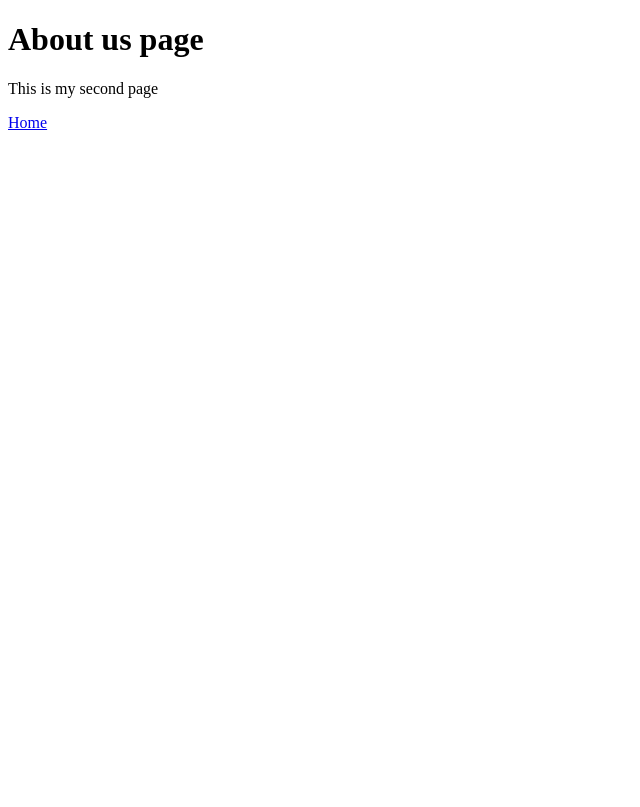
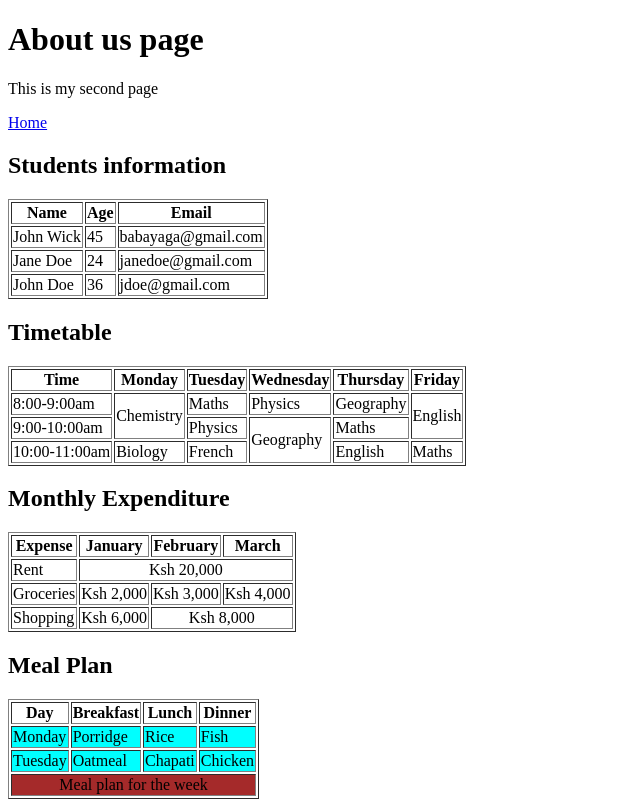
Before and after one commit to Kamwerudroid/test-class, a plain HTML site: page about.html in a window 1280 px wide. Shown: the whole page, without its empty margins (0-640 px from the left). Drawn offline with Linux system fonts and the light colour scheme.

Commit message:
List types and examples

```diff
--- a/about.html
+++ b/about.html
@@ -1,14 +1,140 @@
 <!DOCTYPE html>
 <html lang="en">
-<head>
-    <meta charset="UTF-8">
-    <meta name="viewport" content="width=device-width, initial-scale=1.0">
+  <head>
+    <meta charset="UTF-8" />
+    <meta name="viewport" content="width=device-width, initial-scale=1.0" />
     <title>Document</title>
-</head>
-<body>
+  </head>
+
+  <body>
     <h1>About us page</h1>
     <p>This is my second page</p>
     <a href="index.html">Home</a>
 
-</body>
+    <table border="1">
+      <h2>Students information</h2>
+
+      <tr>
+        <th>Name</th>
+        <th>Age</th>
+        <th>Email</th>
+      </tr>
+
+      <tr>
+        <td>John Wick</td>
+        <td>45</td>
+        <td>babayaga@gmail.com</td>
+      </tr>
+
+      <tr>
+        <td>Jane Doe</td>
+        <td>24</td>
+        <td>janedoe@gmail.com</td>
+      </tr>
+
+      <tr>
+        <td>John Doe</td>
+        <td>36</td>
+        <td>jdoe@gmail.com</td>
+      </tr>
+    </table>
+
+    <!-- Creating a simple table -->
+    <h2>Timetable</h2>
+    <table border="1">
+      <th>Time</th>
+      <th>Monday</th>
+      <th>Tuesday</th>
+      <th>Wednesday</th>
+      <th>Thursday</th>
+      <th>Friday</th>
+
+      <tr>
+        <td>8:00-9:00am</td>
+        <td rowspan="2">Chemistry</td>
+        <td>Maths</td>
+        <td>Physics</td>
+        <td>Geography</td>
+        <td rowspan="2">English</td>
+      </tr>
+
+      <tr>
+        <td>9:00-10:00am</td>
+        <!-- <td>Chemistry</td> -->
+        <td>Physics</td>
+        <td rowspan="2">Geography</td>
+        <td>Maths</td>
+        <!-- <td>English</td> -->
+      </tr>
+
+      <tr>
+        <td>10:00-11:00am</td>
+        <td>Biology</td>
+        <td>French</td>
+        <!-- <td>Geogrpahy</td> -->
+        <td>English</td>
+        <td>Maths</td>
+      </tr>
+    </table>
+    <table border="1">
+      <h2>Monthly Expenditure</h2>
+      <tr>
+        <th>Expense</th>
+        <th>January</th>
+        <th>February</th>
+        <th>March</th>
+      </tr>
+      <tr>
+        <td>Rent</td>
+        <td colspan="3" style="text-align: center">Ksh 20,000</td>
+        <!-- <td>Ksh 20,000</td> -->
+        <!-- <td>Ksh 20,000</td> -->
+      </tr>
+      <tr>
+        <td>Groceries</td>
+        <td>Ksh 2,000</td>
+        <td>Ksh 3,000</td>
+        <td>Ksh 4,000</td>
+      </tr>
+      <tr>
+        <td>Shopping</td>
+        <td>Ksh 6,000</td>
+        <td colspan="2" style="text-align: center">Ksh 8,000</td>
+        <!-- <td>Ksh 8,000</td> -->
+      </tr>
+    </table>
+    <table border="1">
+      <h2>Meal Plan</h2>
+      <thead>
+        <tr>
+          <th>Day</th>
+          <th>Breakfast</th>
+          <th>Lunch</th>
+          <th>Dinner</th>
+        </tr>
+      </thead>
+      <tbody style="background-color: aqua">
+        <tr>
+          <td>Monday</td>
+          <td>Porridge</td>
+          <td>Rice</td>
+          <td>Fish</td>
+        </tr>
+        <tr>
+          <td>Tuesday</td>
+          <td>Oatmeal</td>
+          <td>Chapati</td>
+          <td>Chicken</td>
+        </tr>
+      </tbody>
+      <tfoot style="background-color: brown">
+        <tr>
+          <!-- <td></td> -->
+          <td colspan="4" style="text-align: center">Meal plan for the week</td>
+          <!-- <td></td> -->
+          <!-- <td></td> -->
+        </tr>
+      </tfoot>
+    </table>
+  </body>
 </html>
```
Also changed, not shown: index.html (+57 -19 lines).
